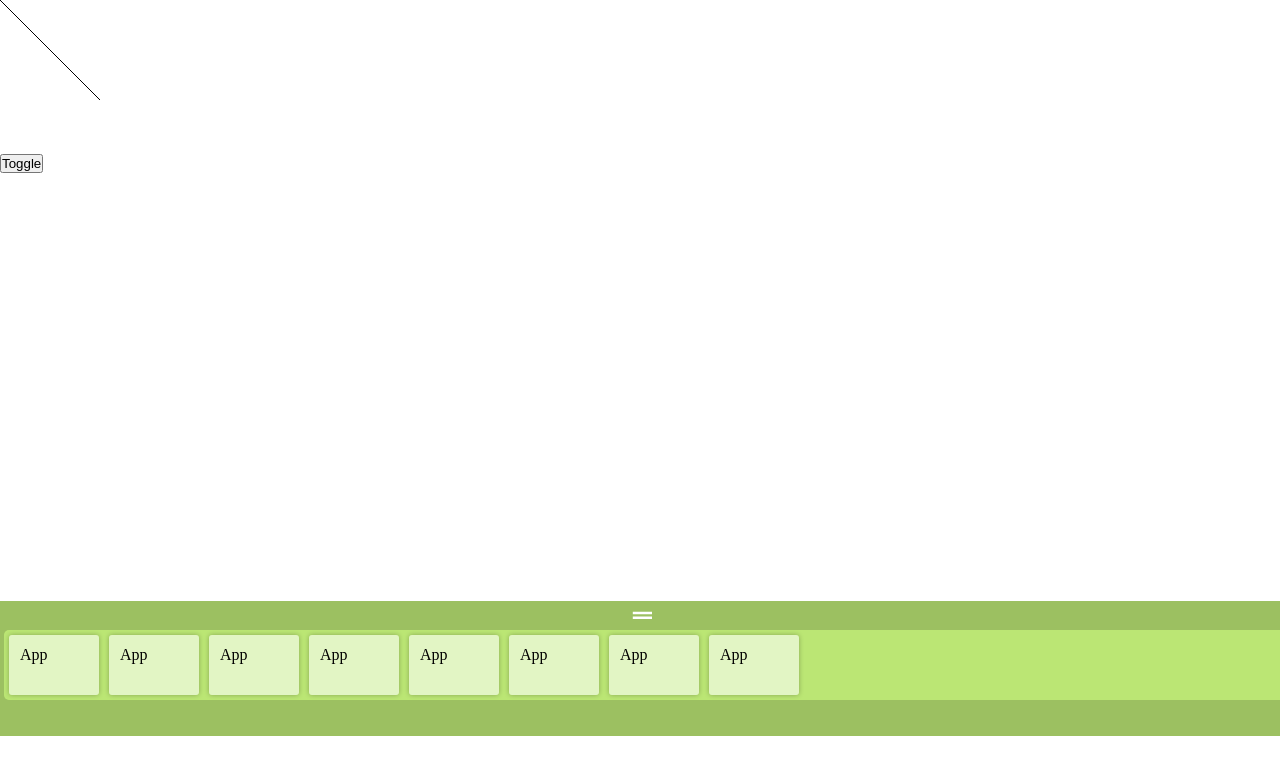
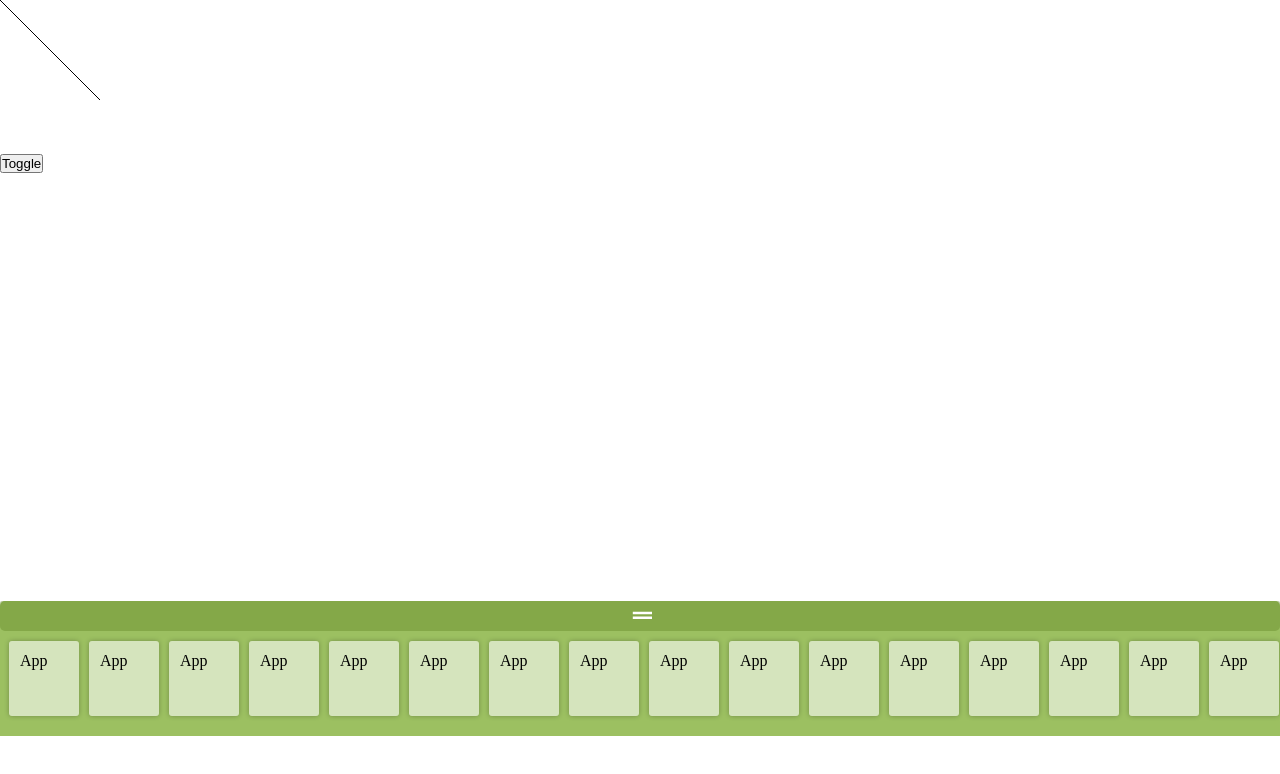
Before and after one commit to Hamilsauce/svg-scratch, a plain HTML site: page chrome-share-swipe/index.html in a window 1280 px wide. Drawn offline with Linux system fonts and the light colour scheme.

Commit message:
auto grid

```diff
--- a/chrome-share-swipe/index.html
+++ b/chrome-share-swipe/index.html
@@ -32,6 +32,14 @@
 				<div class="menu-option">App</div>
 				<div class="menu-option">App</div>
 				<div class="menu-option">App</div>
+				<div class="menu-option">App</div>
+				<div class="menu-option">App</div>
+				<div class="menu-option">App</div>
+				<div class="menu-option">App</div>
+				<div class="menu-option">App</div>
+				<div class="menu-option">App</div>
+				<div class="menu-option">App</div>
+				<div class="menu-option">App</div>
 			</div>
 		</div>
 	</div>
--- a/chrome-share-swipe/script.js
+++ b/chrome-share-swipe/script.js
@@ -25,13 +25,13 @@ const svg = document.querySelector('svg');
 // document.addEventListener('touchstart', createLine)
 
 
-	const app = document.querySelector('.app');
+const app = document.querySelector('.app');
 
 let showFooterMenu = false;
 
 const startDrag = (e) => {
-e.preventDefault()
-e.stopPropagation()
+	// e.preventDefault()
+	// e.stopPropagation()
 	// const app = document.querySelector('.app');
 
 	const topBarCheck = e.path.some(el => el.id === 'menu-top-bar');
@@ -48,8 +48,8 @@ e.stopPropagation()
 };
 
 const stopDrag = (e) => {
-e.preventDefault()
-e.stopPropagation()
+	// e.preventDefault()
+	// e.stopPropagation()
 
 	e.path.find(el => el.id === 'menu-top-bar')
 		.classList.remove('pressed')
@@ -59,8 +59,8 @@ e.stopPropagation()
 }
 
 const dragMenu = (e) => {
-e.preventDefault()
-e.stopPropagation()
+	// e.preventDefault()
+	// e.stopPropagation()
 
 
 	// const app = document.querySelector('.app');
--- a/chrome-share-swipe/style.css
+++ b/chrome-share-swipe/style.css
@@ -4,6 +4,7 @@
 	margin: 0;
 	z-index: 1;
 }
+
 body {
 	height: min-content;
 	/* overflow: hidden; */
@@ -27,14 +28,17 @@ body {
 	bottom: 0;
 	display: grid;
 
-	grid-template-rows: 24px 1fr;
+	grid-template-rows: 30px 1fr;
 	grid-template-columns: 1fr;
-row-gap: 5px;
+	row-gap: 5px;
 	width: 100%;
 	height: 135px;
 	padding: 0px 0px;
 	background: #9CC061;
+	border-radius: 5px 5px 0px 0px;
+	backdrop-filter: brightness(120%);
 	transition: 0.1s;
+
 }
 
 .menu-top-bar {
@@ -44,31 +48,39 @@ row-gap: 5px;
 	/* font-size: 1.3em; */
 	/* font-weight: bold; */
 	color: white;
+	border-radius: 2px 2px 5px 5px;
 	transition: 0.2s;
+	background: #678B2C73;
 }
+
 .menu-top-bar.pressed {
-box-shadow: 0 0 30px 0 inset #678B2C;
+	box-shadow: 0 0 30px 0 inset #678B2C;
 
 }
 
 
 .option-container {
-	display: flex;
-	flex-direction: row;
+	display: grid;
+	grid-template-rows: repeat(auto-fit, 75px);
+	gap: 10px;
+	grid-auto-flow: column;
+	grid-auto-columns: repeat(auto-fit, 75px);;
+	/* grid-template-columns: minmax(); */
 	column-gap: 10px;
 	width: 100%;
-	height: 70px;
+	height: 100%;
+	min-height: 70px;
 	padding: 5px 5px;
 	margin: 0 4px;
 	border-radius: 5px;
-	backdrop-filter: brightness(120%);
+	/* backdrop-filter: brightness(120%); */
 	overflow: scroll;
 }
 
 .menu-option {
 	background: #FFFFFF94;
 	padding: 10px;
-	min-width: 90px;
+	/* min-width: 90px; */
 	transition: 0.15s;
 	border: 1px solid #FFFFFF00;
 	border-radius: 3px;
```
